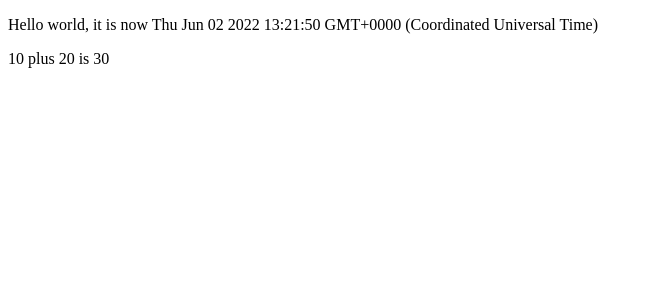
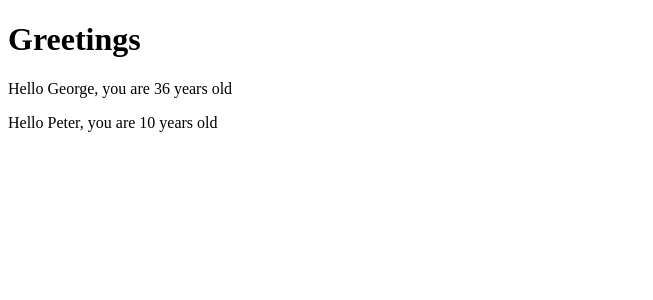
Before and after one commit to SheeNigami/fullstackopen2022, a React (Create React App) app in the folder part1/: page / in a window 1280 px wide. Shown: the top 300 px of the page, without its empty margins (0-653 px from the left). Built offline with nearby package versions, Linux system fonts and the light colour scheme.

Commit message:
Props and Fragments

```diff
--- a/part1/src/App.js
+++ b/part1/src/App.js
@@ -1,18 +1,24 @@
 // import logo from './logo.svg';
 // import './App.css';
 
+const Hello = (props) => {
+  return (
+    <div>
+      <p>Hello {props.name}, you are {props.age} years old</p>
+    </div>
+  )
+}
+
 function App() {
-  const now = new Date()
-  const a = 10
-  const b = 20
+  const name = 'Peter'
+  const age = 10
 
   return (
-    <div>
-      <p>Hello world, it is now {now.toString()}</p>
-      <p>
-        {a} plus {b} is {a+b}
-      </p>
-    </div>
+    <>
+      <h1>Greetings</h1>
+      <Hello name="George" age={26+10}/>
+      <Hello name={name} age={age}/>
+    </>
   );
 }
 
```
